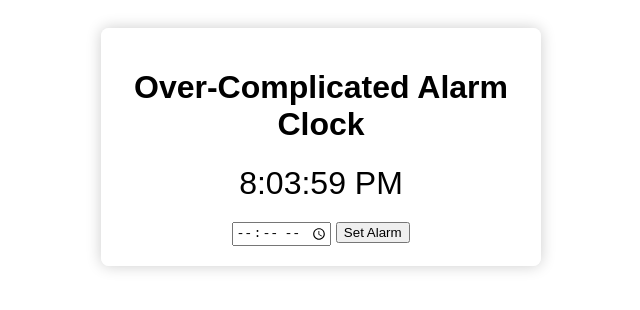
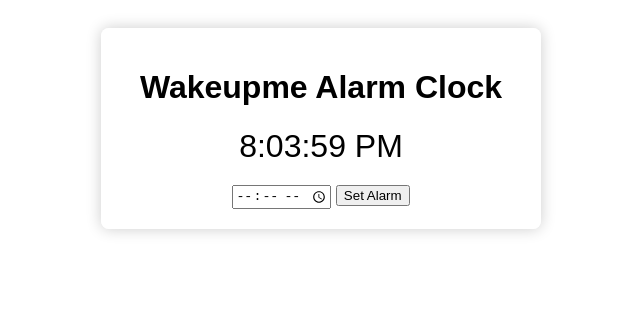
Before and after one commit to PrasanthPradeep/wakeupme, a plain HTML site: page index.html in a window 1280 px wide. Shown: the whole page, without its empty margins (319-959 px from the left). Drawn offline with Linux system fonts and the light colour scheme.

Commit message:
Update index.html

```diff
--- a/index.html
+++ b/index.html
@@ -8,7 +8,7 @@
 </head>
 <body>
     <div class="container">
-        <h1>Over-Complicated Alarm Clock</h1>
+        <h1>Wakeupme Alarm Clock</h1>
         <div id="current-time"></div>
         <div id="alarm-settings">
             <input type="time" id="alarm-time" required>
```
